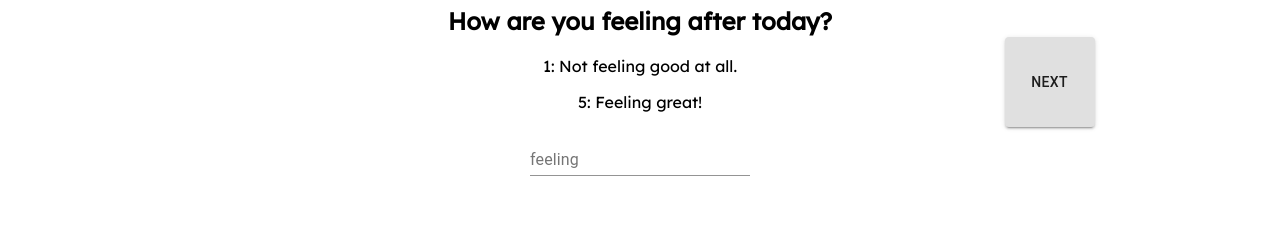
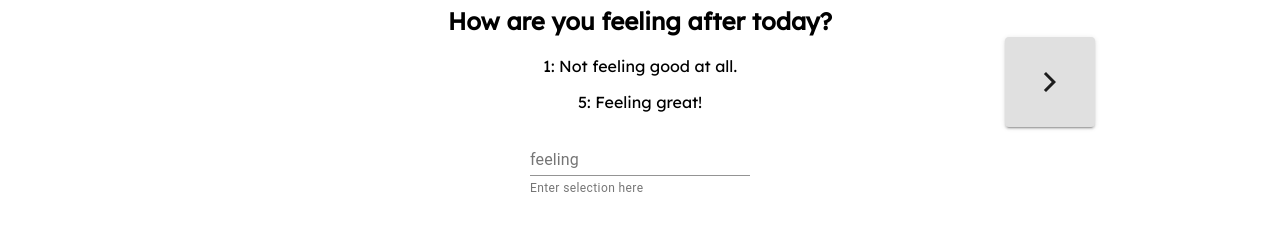
Before and after one commit to brandonwharton/Daily-Feedback-Form, a React (Create React App) app: page /#/ in a window 1280 px wide. Shown: the part 232-462 px from the top of the page. Built offline with nearby package versions, Linux system fonts and the light colour scheme.

Commit message:
Spacing is good, moving on

```diff
--- a/src/components/App/App.css
+++ b/src/components/App/App.css
@@ -41,11 +41,11 @@ h4 {
 }
 
 .feedback-col-2 {
-  width: 60%
+  width: 60%;
 }
 
 .back-button, .next-button {
-  margin: 25%
+  margin: 25%;
 }
 
 .spacing-div {
--- a/src/components/BackButton/BackButton.jsx
+++ b/src/components/BackButton/BackButton.jsx
@@ -1,5 +1,6 @@
 // material-UI components
 import Button from '@material-ui/core/Button'
+import ArrowBackIosIcon from '@material-ui/icons/ArrowBackIos';
 
 // Render a generic back button to be used by a handful of components
 // navigateBack will be passed as props from each, each being a very similar
@@ -13,7 +14,7 @@ function BackButton({navigateBack}) {
             onClick={navigateBack}
             style={{maxWidth: '90px', maxHeight: '90px', minWidth: '90px', minHeight: '90px'}}
         >
-        Back
+            <ArrowBackIosIcon />
         </Button>
     )
 }
--- a/src/components/CommentsFeedback/CommentsFeedback.jsx
+++ b/src/components/CommentsFeedback/CommentsFeedback.jsx
@@ -8,6 +8,7 @@ import TextField from '@material-ui/core/TextField';
 import FormControl from '@material-ui/core/FormControl';
 import LinearProgress from '@material-ui/core/LinearProgress';
 import { withStyles } from "@material-ui/core";
+import ArrowForwardIos from '@material-ui/icons/ArrowForwardIos';
 // components
 import BackButton from '../BackButton/BackButton';
 
@@ -97,7 +98,7 @@ function CommentsFeedback() {
                             // onClick, call commentsToReducer to dispatch data and move to next page
                             onClick={commentsToReducer}
                         >
-                            Next
+                              <ArrowForwardIos />
                         </Button>
                     </div>
                 </div>
--- a/src/components/FeelingFeedback/FeelingFeedback.jsx
+++ b/src/components/FeelingFeedback/FeelingFeedback.jsx
@@ -8,6 +8,7 @@ import TextField from '@material-ui/core/TextField';
 import FormControl from '@material-ui/core/FormControl';
 import Alert from '@material-ui/lab/Alert';
 import LinearProgress from '@material-ui/core/LinearProgress';
+import ArrowForwardIos from '@material-ui/icons/ArrowForwardIos';
 import { withStyles } from '@material-ui/core';
 
 
@@ -94,6 +95,7 @@ function FeelingFeedback() {
                             label="feeling"
                             type="number"
                             id="feeling-field"
+                            helperText="Enter selection here"
                             onChange={handleChange}
                         />
                     </FormControl>
@@ -107,7 +109,7 @@ function FeelingFeedback() {
                             // through the inputValidation module function first to ensure input is within necessary paramaters
                             onClick={() => feelingToReducer(inputValidation(event, feeling))}
                         >
-                            Next
+                            <ArrowForwardIos />
                         </Button>
                     </div>
                 </div>
--- a/src/components/SupportedFeedback/SupportedFeedback.jsx
+++ b/src/components/SupportedFeedback/SupportedFeedback.jsx
@@ -9,6 +9,7 @@ import FormControl from '@material-ui/core/FormControl';
 import Alert from '@material-ui/lab/Alert';
 import LinearProgress from '@material-ui/core/LinearProgress';
 import { withStyles } from "@material-ui/core";
+import ArrowForwardIos from '@material-ui/icons/ArrowForwardIos';
 // components
 import BackButton from '../BackButton/BackButton';
 
@@ -102,6 +103,7 @@ function SupportedFeedback() {
                             label="supported"
                             type="number"
                             id="supported-field"
+                            helperText="Enter selection here"
                             onChange={handleChange}
                         />
 
@@ -116,7 +118,7 @@ function SupportedFeedback() {
                             // through the inputValidation module function first to ensure input is within necessary paramaters
                             onClick={() => supportedToReducer(inputValidation(event, supported))}
                         >
-                             Next
+                            <ArrowForwardIos />
                         </Button>
                     </div>
                 </div>
--- a/src/components/UnderstandingFeedback/UnderstandingFeedback.jsx
+++ b/src/components/UnderstandingFeedback/UnderstandingFeedback.jsx
@@ -9,6 +9,7 @@ import FormControl from '@material-ui/core/FormControl';
 import Alert from '@material-ui/lab/Alert';
 import LinearProgress from '@material-ui/core/LinearProgress';
 import { withStyles } from "@material-ui/core";
+import ArrowForwardIos from '@material-ui/icons/ArrowForwardIos';
 // components
 import BackButton from '../BackButton/BackButton';
 
@@ -101,6 +102,7 @@ function UnderstandingFeedback() {
                             label="understanding"
                             type="number"
                             id="understanding-field"
+                            helperText="Enter selection here"
                             onChange={handleChange}
                         />
                     </FormControl>
@@ -114,7 +116,7 @@ function UnderstandingFeedback() {
                             // through the inputValidation module function first to ensure input is within necessary paramaters
                             onClick={() => understandingToReducer(inputValidation(event, understanding))}
                         >
-                            Next
+                            <ArrowForwardIos />
                         </Button>
                     </div>
                 </div>
```
